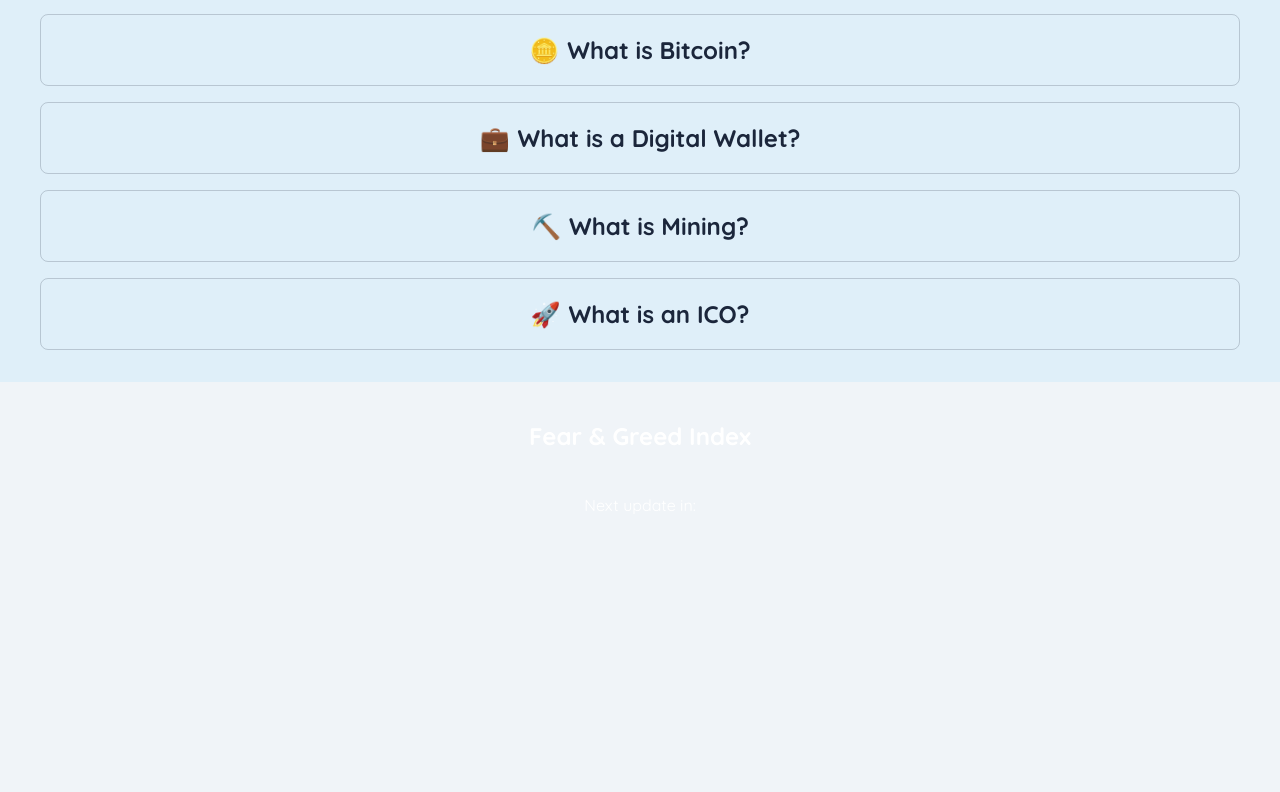
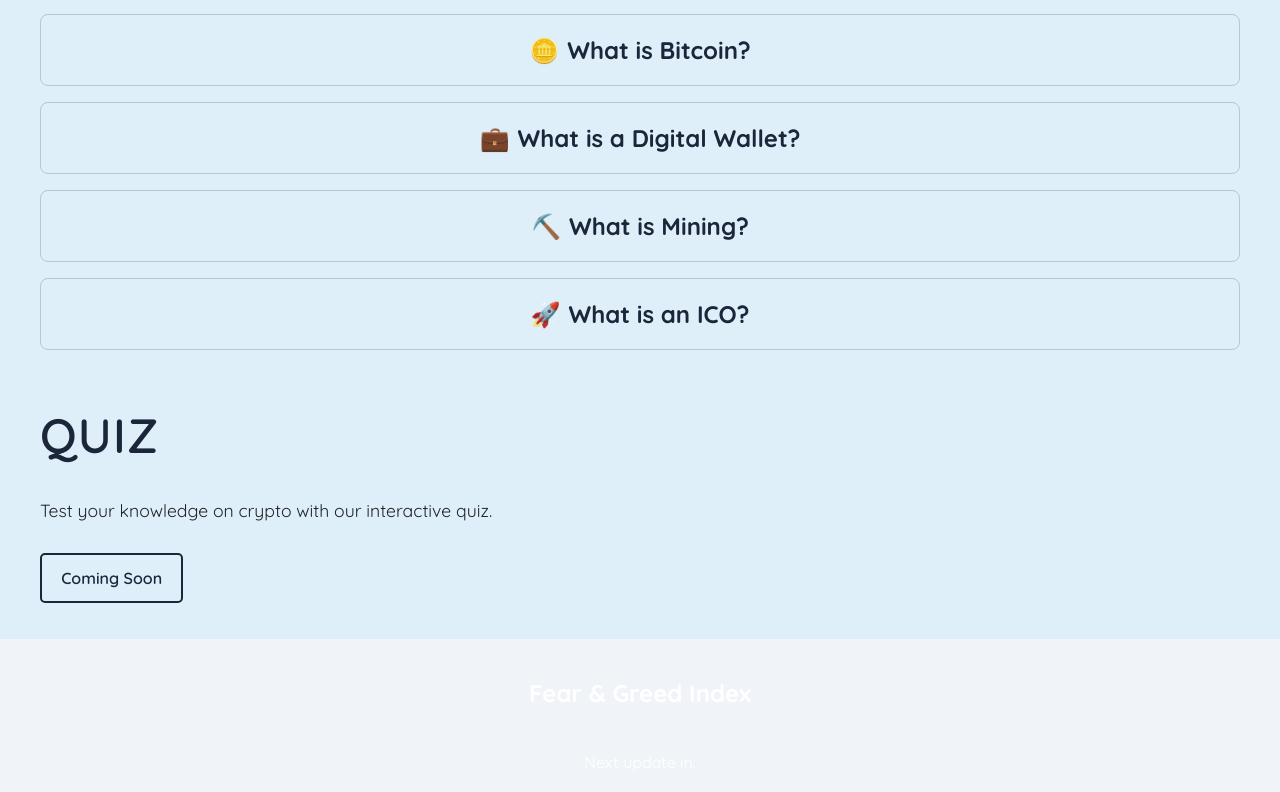
Before and after one commit to SMelidoni/coinpulse-crypto-app, a React (Create React App) app: page / in a window 1280 px wide. Shown: the part 2482-3274 px from the top of the page. Before the commit the page ends 3017 px from the top, so only its background shows below. Built offline with nearby package versions, Linux system fonts and the light colour scheme; no server answers.

Commit message:
Added initial quiz sub section

```diff
--- a/src/pages/learn/learn.component.tsx
+++ b/src/pages/learn/learn.component.tsx
@@ -41,6 +41,22 @@ const Learn: FC = () => {
 					))}
 				</div>
 			</div>
+			<div className='quiz-container'>
+				<h1 className='title'>Quiz</h1>
+				<p className='sub-header'>
+					Test your knowledge on crypto with our interactive quiz.
+				</p>
+				<a
+					// href='https://link-to-your-quiz.com'
+					target='_blank'
+					rel='noopener noreferrer'
+					className='quiz-link'
+				>
+					{/* Take the Quiz */}
+					Coming Soon
+				</a>
+			</div>
+			<br />
 		</section>
 	);
 };
--- a/src/pages/learn/learn.styles.scss
+++ b/src/pages/learn/learn.styles.scss
@@ -8,7 +8,8 @@
 	min-height: 100vh;
 	padding: 1rem;
 
-	.learn-container {
+	.learn-container,
+	.quiz-container {
 		align-items: flex-start;
 		display: flex;
 		flex-direction: column;
@@ -31,6 +32,21 @@
 			font-weight: 400;
 			margin-bottom: 2rem;
 		}
+
+		.quiz-link {
+			color: $primary-color;
+			font-weight: 600;
+			text-decoration: none;
+			padding: 0.8rem 1.2rem;
+			border-radius: 5px;
+			border: 2px solid $primary-color;
+			transition: background-color 0.2s ease;
+
+			&:hover {
+				background-color: $primary-color;
+				color: lighten($secondary-color, 30%);
+			}
+		}
 	}
 }
 
@@ -38,18 +54,40 @@
 	width: 100%;
 }
 
+@media screen and (max-width: $breakpoint-mobile) {
+	.quiz-container {
+		text-align: center;
+
+		.quiz-link {
+			display: block;
+			margin-left: auto;
+			margin-right: auto;
+		}
+	}
+}
+
 @media screen and (max-width: $breakpoint-tablet) {
-	.learn-section .learn-container .title {
-		font-size: 2.5rem;
-	}
+	.learn-section {
+		.learn-container,
+		.quiz-container {
+			.title {
+				font-size: 2.5rem;
+			}
+		}
 
-	h2 {
-		font-size: 20px;
+		h2 {
+			font-size: 20px;
+		}
 	}
 }
 
 @media screen and (min-width: 769px) and (max-width: $breakpoint-desktop) {
-	.learn-section .learn-container .title {
-		font-size: 2.8rem;
+	.learn-section {
+		.learn-container,
+		.quiz-container {
+			.title {
+				font-size: 2.8rem;
+			}
+		}
 	}
 }
```
